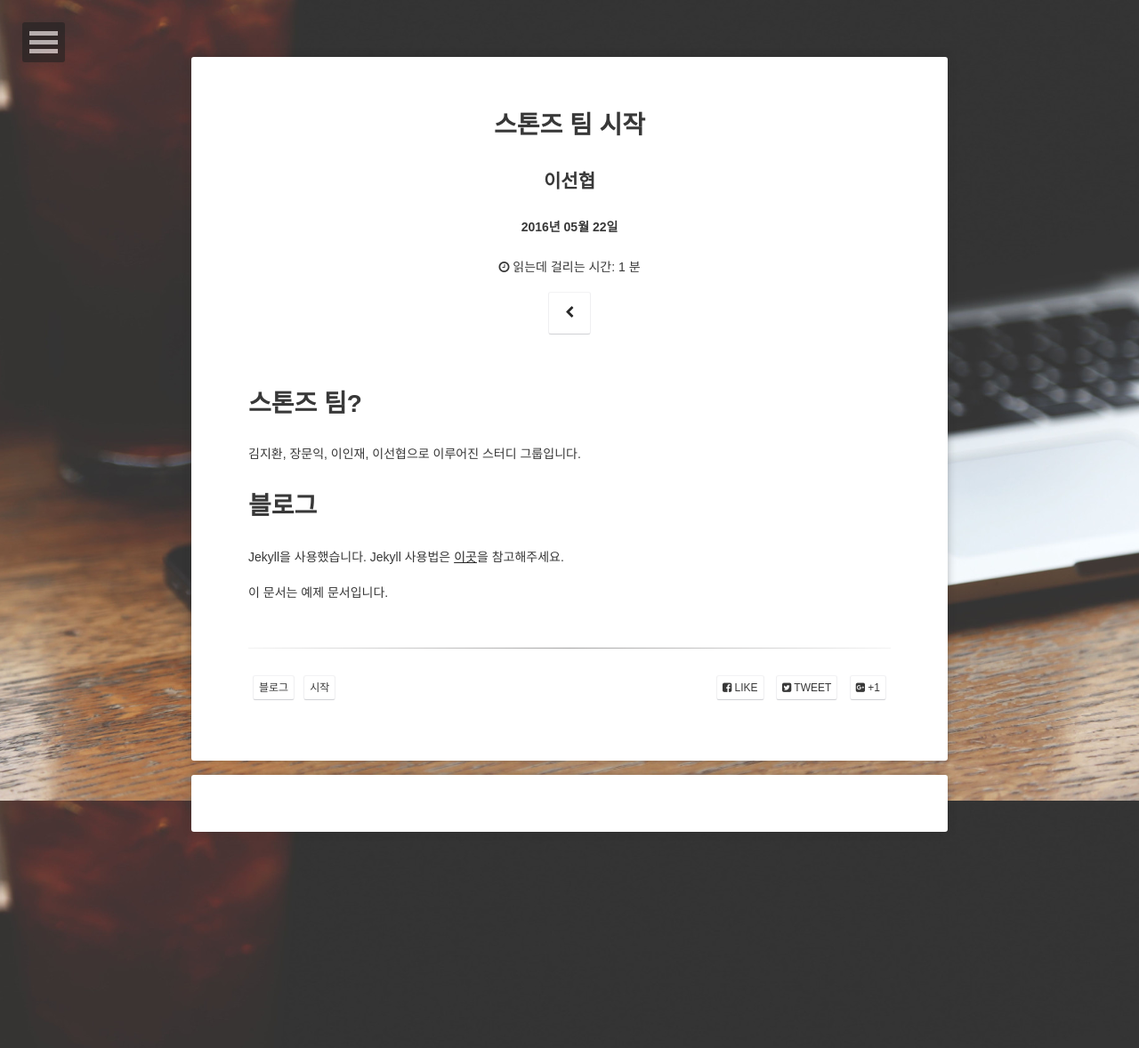
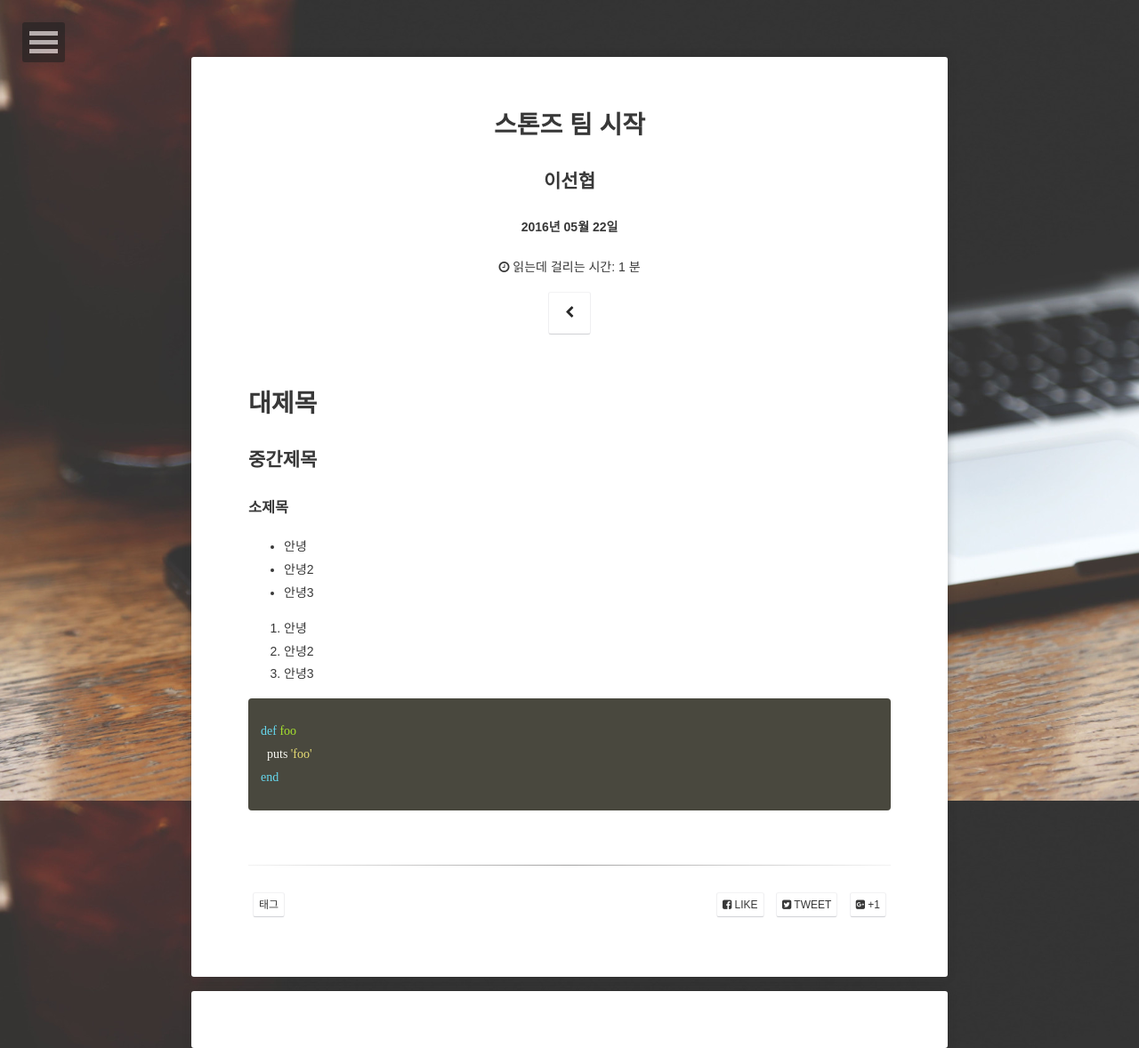
Before and after one commit to StonzeTeam/StonzeTeam.github.io, a Jekyll site: the page built from _posts/2016-05-22-스톤즈-팀-시작.md, in a window 1280 px wide. Shown: the whole page at 89% size. Built offline with Jekyll 4.4.1, drawn with Linux system fonts in a browser that asks for light colours; some web fonts are replaced; comment, search, counter and statistics services are not loaded.

Commit message:
Update 2016-05-22-스톤즈-팀-시작.md

```diff
--- a/_posts/2016-05-22-스톤즈-팀-시작.md
+++ b/_posts/2016-05-22-스톤즈-팀-시작.md
@@ -3,15 +3,27 @@ layout: post
 title: "스톤즈 팀 시작"
 author: "이선협"
 date: 2016-05-22 03:00:00
-excerpt: "스톤즈 팀이 스터디한 내용을 이곳에 기록합니다"
-tags: [블로그, 시작]
+excerpt: "한 줄 정보"
+tags: [태그]
 comments: true
 ---
 
-# 스톤즈 팀?
-김지환, 장문익, 이인재, 이선협으로 이루어진 스터디 그룹입니다.
+# 대제목
 
-# 블로그
-Jekyll을 사용했습니다. Jekyll 사용법은 [이곳](http://jekyllrb-ko.github.io/)을 참고해주세요.
+## 중간제목
 
-이 문서는 예제 문서입니다.
+### 소제목
+
+* 안녕
+* 안녕2
+* 안녕3
+
+1. 안녕
+2. 안녕2
+3. 안녕3
+
+{% highlight ruby %}
+def foo
+  puts 'foo'
+end
+{% endhighlight %}
```
